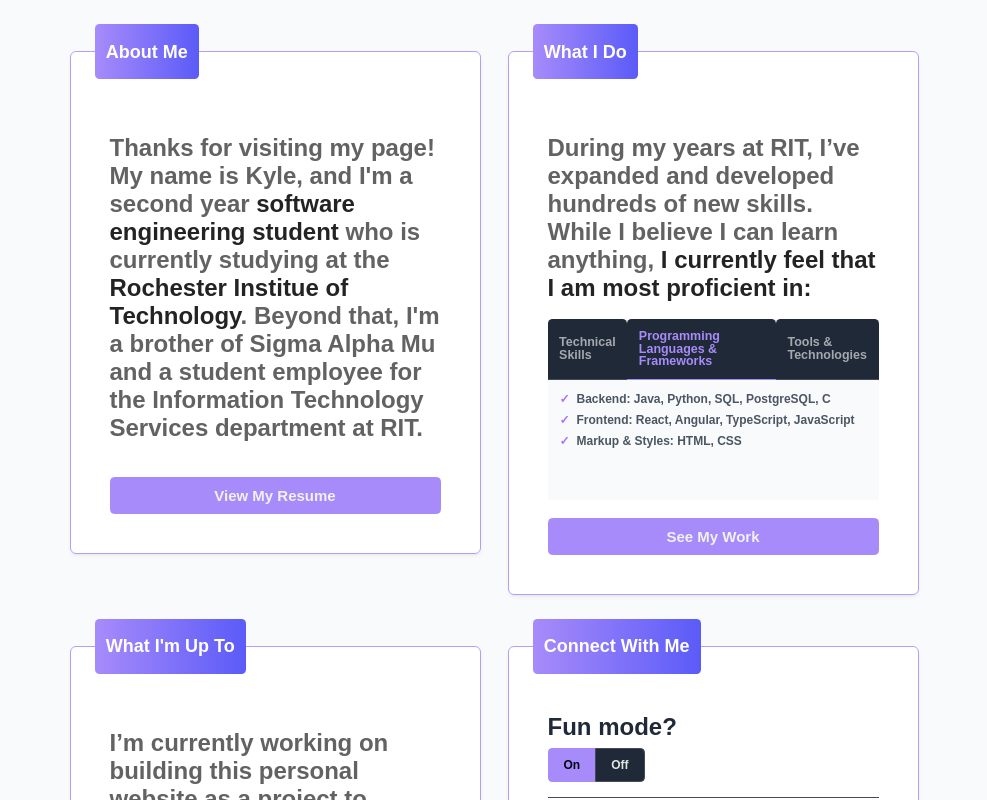
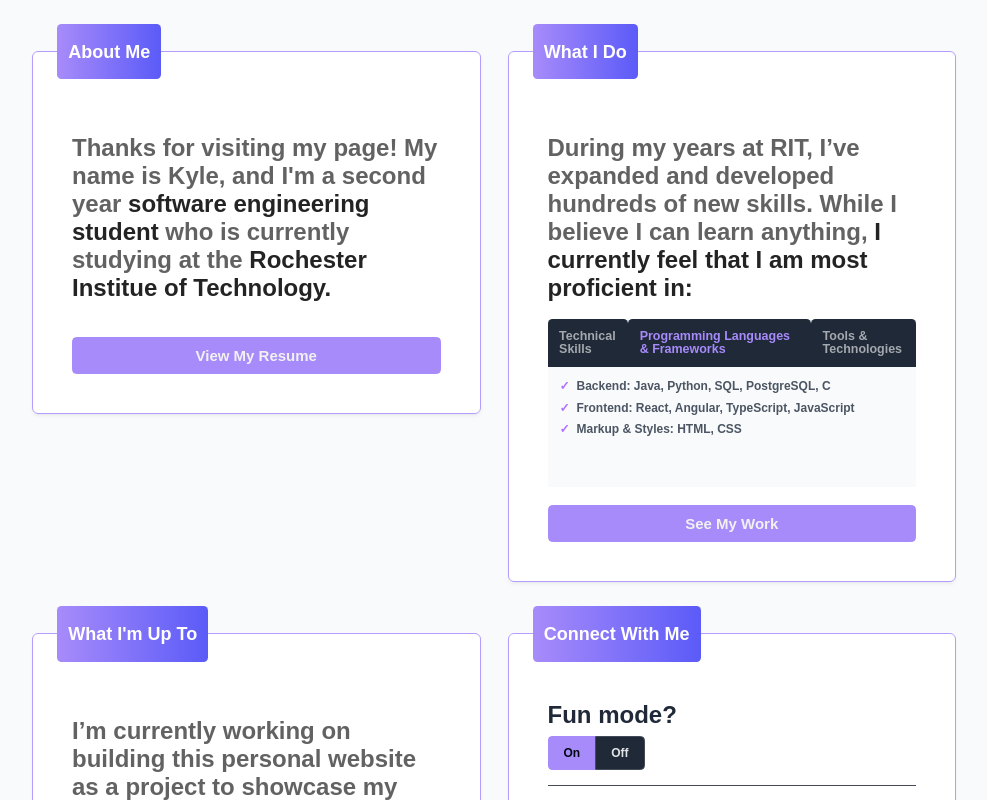
Before and after one commit to kl5391/kl5391.github.io, a React (Vite) app: page / in a window 1280 px wide. Shown: the top 800 px of the page, without its empty margins (146-1133 px from the left). Built offline with nearby package versions, Linux system fonts and the light colour scheme; a web font is replaced by a local one.

Commit message:
improvements to website styling and scaling

```diff
--- a/src/pages/Home.jsx
+++ b/src/pages/Home.jsx
@@ -93,11 +93,8 @@ export default function Home() {
               who is currently studying at the
               <b style={{ color: "#000000dc" }}>
                 {" "}
-                Rochester Institue of Technology
+                Rochester Institue of Technology.
               </b>
-              . Beyond that, I'm a brother of Sigma Alpha Mu and a student
-              employee for the Information Technology Services department at
-              RIT.
             </h1>
             <Link to="/resume">
               <InteractButton text={"View My Resume"} />
--- a/src/pages/pages.css
+++ b/src/pages/pages.css
@@ -22,7 +22,7 @@
   gap: 2rem;
   justify-content: center;
   padding: 2rem;
-  max-width: 1200px;
+  max-width: 1300px;
   margin: 0 auto;
   align-items: flex-start;
 }
@@ -50,7 +50,6 @@
   transition: transform 0.2s ease, box-shadow 0.2s ease;
   /* Flex settings for responsiveness */
   flex: 1 1 350px;
-  max-width: 800px;
   /* Key layout context for the button */
   display: flex;
   flex-direction: column;
```
